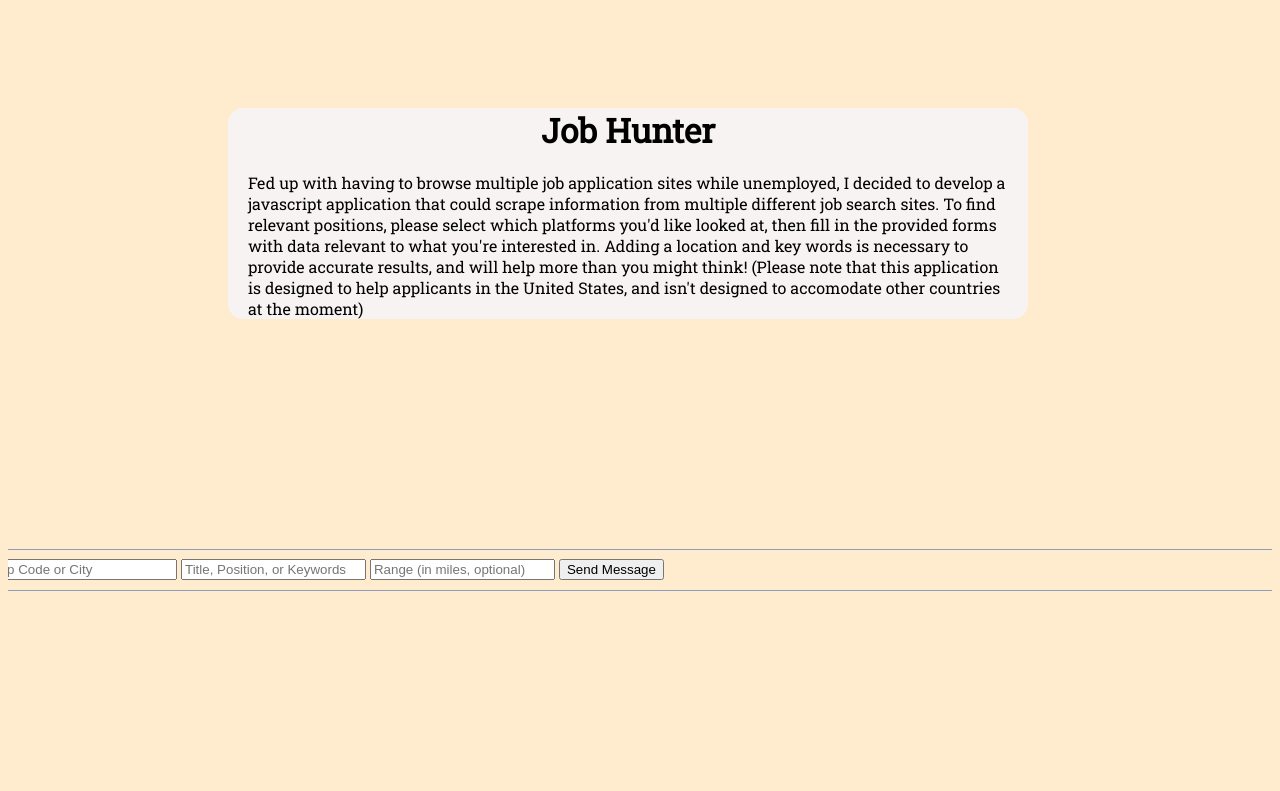
After one commit to smitc29/personalSite, a PHP site: page /jobSearchApp.html in a window 1280 px wide. The commit adds this page. Shown: the top 791 px of the page. Run offline with PHP 8.4, Linux system fonts and the light colour scheme.

Commit message:
Starting changes
Starting to develop basic application to accumulate job apps from across multiple sites

```diff
--- a/css/encrypter.css
+++ b/css/encrypter.css
@@ -55,13 +55,22 @@ body {
 
 	display: block;
 	overflow: hidden;
-
-
 }
 
 .panel p
 {
 	text-align: left;
+}
+
+
+
+fieldset
+{
+	width: 100%;
+	margin: 0 auto;
+	display: block;
+	position: relative;
+	left: -30px;
 }
 
 @media only screen and (max-width:950px)  							/* Media Screen for tablet at 640px */
--- a/css/form.css
+++ b/css/form.css
@@ -84,14 +84,13 @@ button
 }
 
 
-input[type=text], [type=email], [type=password], textarea{
+input[type=text], [type=email], [type=password], [type=number], textarea{
 	font-family: 'Roboto Slab', serif;
   min-width: 200px; /* this width is your initial width - padding-left - padding-right; */
 	width: 80%;
 	max-width: 600px; /* Shouldn't ever actually reach this value, max should be 480px */
 height:30px;
   padding:0 8px;
-  /*border-radius: 50px;*/
   font-size: 18px;
   display: block;
 	margin: 20px auto;
--- /dev/null
+++ b/jobSearchApp.html
@@ -0,0 +1,79 @@
+<!doctype html>
+<html ng-app>
+<head>
+<meta charset="utf-8">
+<title>Encrypters</title>
+
+<!-- ICO picture -->
+<link rel="shortcut icon" type="image/x-icon" href="images/Logo.ico">
+<link rel="icon" type="image/x-icon" href="images/Logo.ico">
+
+<!-- External CSS Files -->
+<link href="css/newHome.css" rel="stylesheet" type="text/css">
+<link href="css/encrypter.css" rel="stylesheet" type="text/css">
+
+<!-- Javascript functions and Angular.js functionality -->
+<!-- <script src="js//Encrypt.js"></script> -->
+<script src="js/Accordian.js"></script>
+<script src="js/jobSearchApp.js"></script>
+<script src="https://ajax.googleapis.com/ajax/libs/jquery/3.5.1/jquery.min.js"></script>
+
+<!-- Import Google Fonts -->
+<link href="https://fonts.googleapis.com/css?family=Roboto+Slab" rel="stylesheet">
+
+<!-- Custom styling for this page, will need to ship to  -->
+
+
+<!-- meta tag info -->
+<meta name="description" content="A display of various encryption methods using Angular.js to show real-time results.">
+<meta name="keywords" content="Chris,Smith,code,computer, Computer, Science, art, NY, Graphic Design, Web Design">
+<meta name="author" content="Christopher Smith">
+
+</head>
+
+<body style="background-color: blanchedalmond">
+
+	<div class="Display" style="position: relative; top: 100px; margin-bottom: 0px; background-color: none; min-height: 100px;">
+	<h2>Job Hunter</h2>
+	<p>Fed up with having to browse multiple job application sites while unemployed, I decided to develop a javascript application that could scrape
+		information from multiple different job search sites. To find relevant positions, please select which platforms you'd like looked at, then fill in the provided forms with data relevant to what you're interested in. Adding a location and key words is necessary to provide accurate results, and will help more than you might think! (Please note that this application is designed to help applicants in the United States, and isn't designed to accomodate other countries at the moment) </p>
+	</div>
+
+<!-- Search Fields -->
+
+<section style="margin-top: 0px">
+
+<form id="submit-form" class="panelContact" autocomplete="on" style="margin-top: 0px;">
+
+	<fieldset>
+
+<input style="" id="location" name="location" type="text" placeholder="Zip Code or City" required=""/>
+
+<input id="keyword" name="keyword" type="text" placeholder="Title, Position, or Keywords" />
+
+<input id="distance" name="distance" type="number" placeholder="Range (in miles, optional)"/>
+
+<button name="submit"  value="SUBMIT">Send Message</button>
+
+	</fieldset>
+
+</form>
+
+</section>
+
+<!--
+
+Copy/Paste this area for easier setting up
+
+<button class="accordion" onclick="showMe(this)">Section 3</button>
+	<div class="panel" style="display: none;">
+	  <p>Lorem ipsum...</p>
+	</div>
+
+-->
+
+
+
+</body>
+
+</html>
--- /dev/null
+++ b/js/jobSearchApp.js
@@ -0,0 +1,2 @@
+/*eslint-env browser*/
+/* eslint-disable no-console */ //Enables console output
```
Also changed, not shown: 2 other files.
